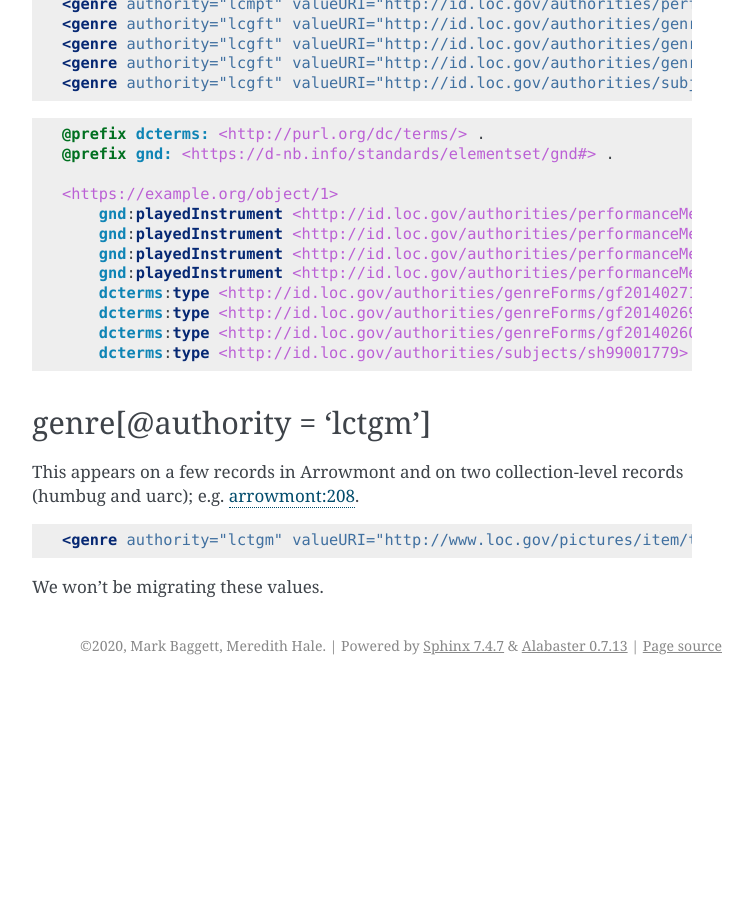
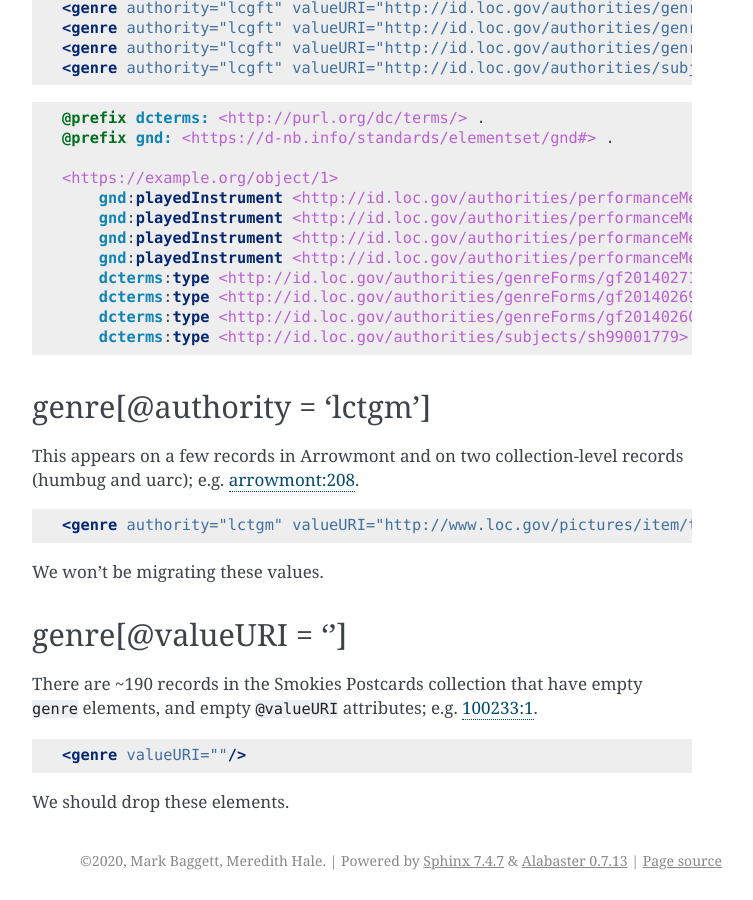
Before and after one commit to UTKcataloging/mods_to_rdf, a Sphinx documentation site: the page built from docs/source/top_level_elements/genre.rst, in a window 1280 px wide and 900 px high, scrolled down 2336 px. Shown: the whole window, without its empty margins (388-1141 px from the left). Built offline with Sphinx 7.4.7, drawn with Linux system fonts in a browser that asks for light colours; formulas are drawn with MathJax 3; before the commit the page ends 3021 px from its top, so only the background shows below that; some of the changed text lies outside the part shown.

Commit message:
Add empty `genre[@valueURI]` example.

```diff
--- a/docs/source/top_level_elements/genre.rst
+++ b/docs/source/top_level_elements/genre.rst
@@ -34,6 +32,9 @@
     <genre authority="dct">still image</genre>
     <genre>sheet music</genre>
 
+.. code-block:: turtle
+
+    @prefix
 genre[@authority = 'aat']
 -------------------------
 
@@ -145,3 +146,14 @@
     <genre authority="lctgm" valueURI="http://www.loc.gov/pictures/item/tgm009266/">scrapbooks</genre>
 
 We won't be migrating these values.
+
+genre[@valueURI = '']
+---------------------
+
+There are ~190 records in the Smokies Postcards collection that have empty :code:`genre` elements, and empty :code:`@valueURI` attributes; e.g. `100233:1 <https://digital.lib.utk.edu/collections/islandora/object/100233:1/datastream/MODS/view>`_.
+
+.. code-block:: xml
+
+   <genre valueURI=""/>
+
+We should drop these elements.
```
Also changed, not shown: other parts of docs/source/top_level_elements/genre.rst (+0 -2 lines).
